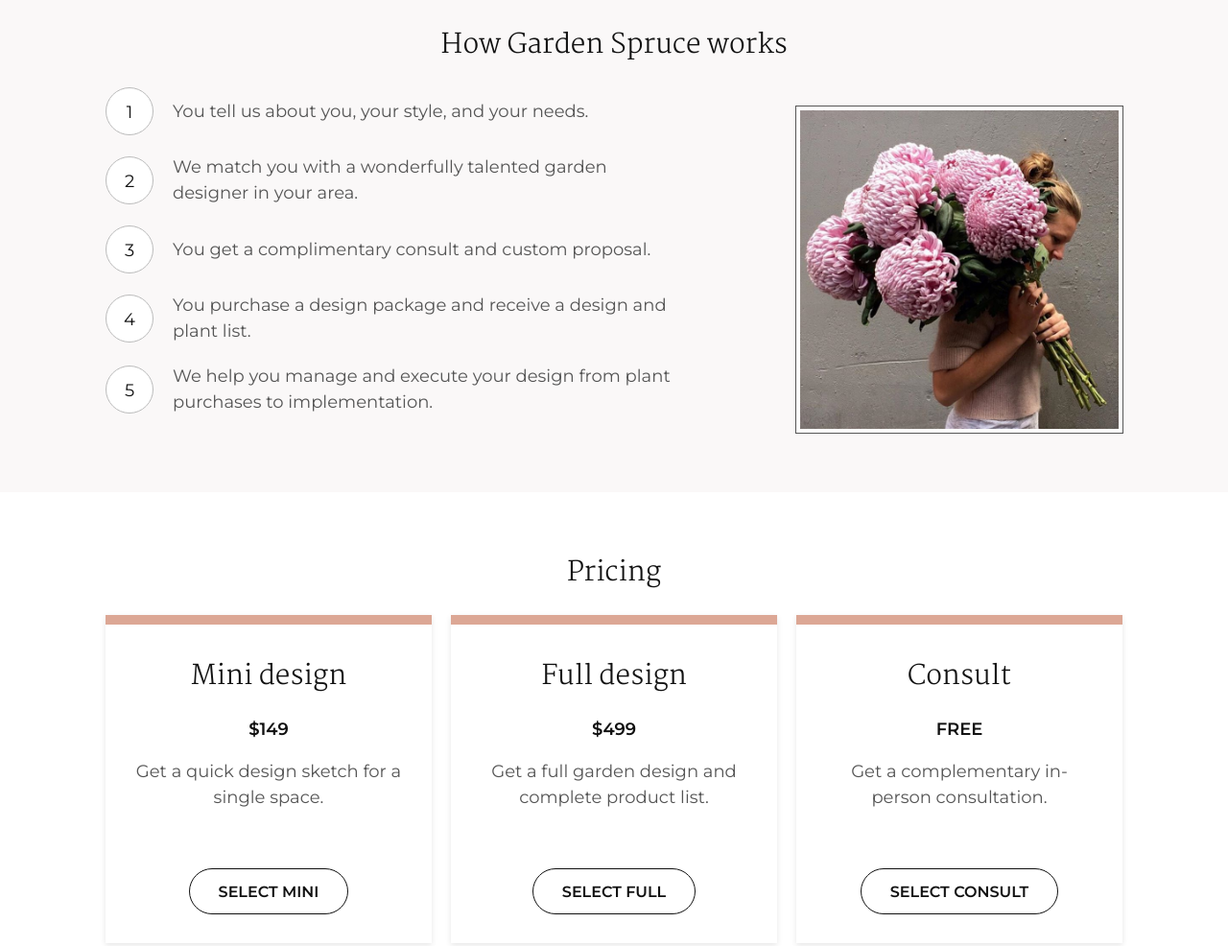
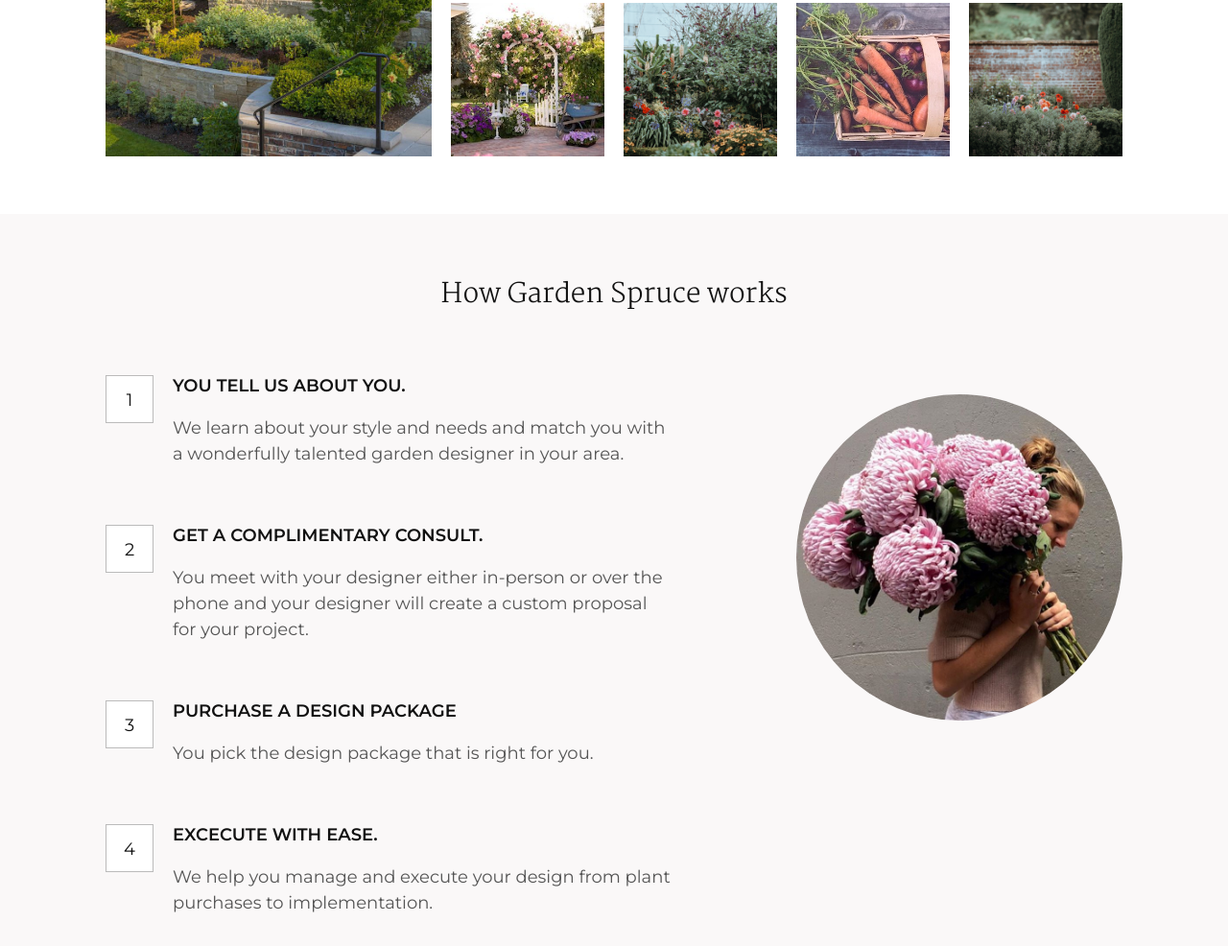
Before and after one commit to bczulauf/octavia, a plain HTML site: page public/index.html in a window 1280 px wide. Shown: the part 773-1759 px from the top of the page at 96% size. Drawn offline with Linux system fonts and the light colour scheme; no server answers.

Commit message:
clean up

```diff
--- a/public/app.css
+++ b/public/app.css
@@ -52,7 +52,7 @@
     flex: 0 0 50px;
     line-height: 50px;
     text-align: center;
-    border-radius: 30px;
+    align-self: flex-start;
     background-color: #fff;
 }
 
@@ -79,8 +79,7 @@
 }
 
 .frame-border {
-    border: 4px solid #fff;
-    outline: 1px solid #555;
+    border-radius: 170px;
     margin-top: 20px;
     box-sizing: border-box;
 }
--- a/public/components/homePage.js
+++ b/public/components/homePage.js
@@ -3,7 +3,7 @@
 
     load() {
         return this.html = `
-            <div class="flex center m-btm-md">
+            <div class="flex center m-btm-lg">
                 <div class="twelve motif" style="background-image: url(imgs/motif4.png)"></div>
             </div>
             <div class="container">
@@ -19,42 +19,57 @@
                 <div class="flex center m-btm-lg">
                     <a href="" id="start-button" class="button button-primary button-lg m-btm-lg">Get Started</a>
                 </div>
-                <div class="flex center no-wrap m-btm-md">
-                        <div class="two frame" style="background-image: url(imgs/one.jpg)"></div>
-                        <div class="two frame" style="background-image: url(imgs/two.jpg)"></div>
-                        <div class="two frame" style="background-image: url(imgs/garden6.jpg)"></div>
-                        <div class="two frame" style="background-image: url(imgs/four.jpg)"></div>
-                        <div class="two frame" style="background-image: url(imgs/five.jpg)"></div>
-                        <div class="two frame" style="background-image: url(imgs/six.jpg)"></div>
-                        <div class="two frame" style="background-image: url(imgs/garden1.jpg)"></div>
-                        <div class="two frame" style="background-image: url(imgs/garden2.jpg)"></div>
-                        <div class="two frame" style="background-image: url(imgs/garden3.jpg)"></div>
-                        <div class="two frame" style="background-image: url(imgs/garden4.jpg)"></div>
+                <div class="flex center no-wrap m-btm-lg">
+                    <div class="twelve flex">
+                        <div class="four h-four center-img col" style="background-image: url(imgs/garden1.jpg)"></div>
+                        <div class="eight col">
+                            <div class="flex m-btm-md">
+                                <div class="two h-two center-img col" style="background-image: url(imgs/one.jpg)"></div>
+                                <div class="two h-two center-img col" style="background-image: url(imgs/two.jpg)"></div>
+                                <div class="two h-two center-img col" style="background-image: url(imgs/five.jpg)"></div>
+                                <div class="two h-two center-img col" style="background-image: url(imgs/four.jpg)"></div>
+                            </div>
+                            <div class="flex">
+                                <div class="two h-two center-img col" style="background-image: url(imgs/garden2.jpg)"></div>
+                                <div class="two h-two center-img col" style="background-image: url(imgs/garden3.jpg)"></div>
+                                <div class="two h-two center-img col" style="background-image: url(imgs/garden4.jpg)"></div>
+                                <div class="two h-two center-img col" style="background-image: url(imgs/garden5.jpg)"></div>
+                            </div>
+                        </div>
+                    </div>
                 </div>
                 <div class="flex center tan m-btm-lg">
                     <div class="twelve">
-                        <h3 class="text-center m-btm-md m-top-lg">How Garden Spruce works</h3>
+                        <h3 class="text-center m-btm-lg m-top-lg">How Garden Spruce works</h3>
                         <div class="flex">
                             <div class="seven m-btm-lg col">
-                                <div class="flex align-center m-btm-md">
+                                <div class="flex align-center m-btm-lg">
                                     <div class="num col">1</div>
-                                    <p class="six col">You tell us about you, your style, and your needs.</p>
+                                    <div class="six col">
+                                        <h4 class="m-btm-md">You tell us about you.</h4>
+                                        <p>We learn about your style and needs and match you with a wonderfully talented garden designer in your area.</p>
+                                    </div>
                                 </div>
-                                <div class="flex align-center m-btm-md">
+                                <div class="flex align-center m-btm-lg">
                                     <div class="num col">2</div>
-                                    <p class="six col">We match you with a wonderfully talented garden designer in your area.</p>
+                                    <div class="six col">
+                                        <h4 class="m-btm-md">Get a complimentary consult.</h4>
+                                        <p>You meet with your designer either in-person or over the phone and your designer will create a custom proposal for your project.</p>
+                                    </div>
                                 </div>
-                                <div class="flex align-center m-btm-md">
+                                <div class="flex align-center m-btm-lg">
                                     <div class="num col">3</div>
-                                    <p class="six col">You get a complimentary consult and custom proposal.</p>
+                                    <div class="six col">
+                                        <h4 class="m-btm-md">Purchase a design package</h4>
+                                        <p>You pick the design package that is right for you.</p>
+                                    </div>
                                 </div>
-                                <div class="flex align-center m-btm-md">
+                                <div class="flex align-center m-btm-lg">
                                     <div class="num col">4</div>
-                                    <p class="six col">You purchase a design package and receive a design and plant list.</p>
-                                </div>
-                                <div class="flex align-center m-btm-md">
-                                    <div class="num col">5</div>
-                                    <p class="six col">We help you manage and execute your design from plant purchases to implementation.</p>
+                                    <div class="six col">
+                                        <h4 class="m-btm-md">Excecute with ease.</h4>
+                                        <p>We help you manage and execute your design from plant purchases to implementation.</p>
+                                    </div>
                                 </div>
                             </div>
                             <div class="col one"></div>
--- a/public/js/router.js
+++ b/public/js/router.js
@@ -13,20 +13,7 @@
         window.location.href = window.location.href.replace(/#(.*)$/, '') + '#' + path;
     }
 
-    async hashChanged (ev) {
-        if (window.location.hash.length > 0) {
-            const pageName = window.location.hash.substr(1)
-            this.show(pageName)
-        } else {
-            this.show("home")
-        }
-    }
-
-    getUser () {
-        if (currentUser) {
-            return currentUser
-        }
-
+    checkAuth () {
         return new Promise((resolve, reject) => {
             const unsubscribe = firebase.auth().onAuthStateChanged( (user) => {
                 firebase.auth().onAuthStateChanged((user) => {
@@ -37,13 +24,31 @@
         })
     }
 
+    async hashChanged (ev) {
+        const hash = window.location.hash
+        const onboarding = ["home", "productForm", "budgetForm", "roomForm", "detailForm", "userForm", "colorHateForm", "colorLoveForm", "styleForm"]
+
+        this.checkAuth().then((user) => {
+            const route = user && hash.length && onboarding.indexOf(hash.substr(1)) > -1 ? "waiting/" + user.uid : hash.length > 0 ? hash.substr(1) : "home"
+            this.show(route)
+        })
+    }
+
     async show (pageName) {
-        const page = this.routes[pageName]
-        await this.getUser()
-        await page.load()
-        this.el.innerHTML = ''
-        page.show(this.el)
-        // Scrolls page to top.
-        document.body.scrollTop = 0
+        var page
+        const routes = this.routes
+
+        for (var route in routes) {
+            const match = pageName.match(route)
+            if (match) {
+                page = routes[route]
+                await page.load({ params: match })
+                this.el.innerHTML = ''
+                page.show(this.el)
+                // Scrolls page to top.
+                document.body.scrollTop = 0
+                break
+            }
+        }
     }
 }
```
